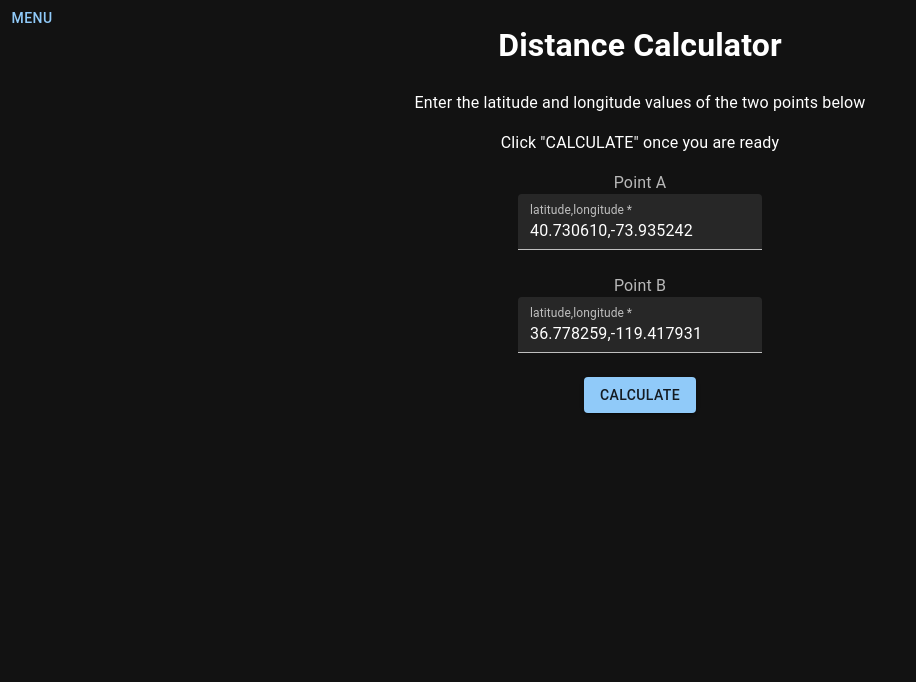
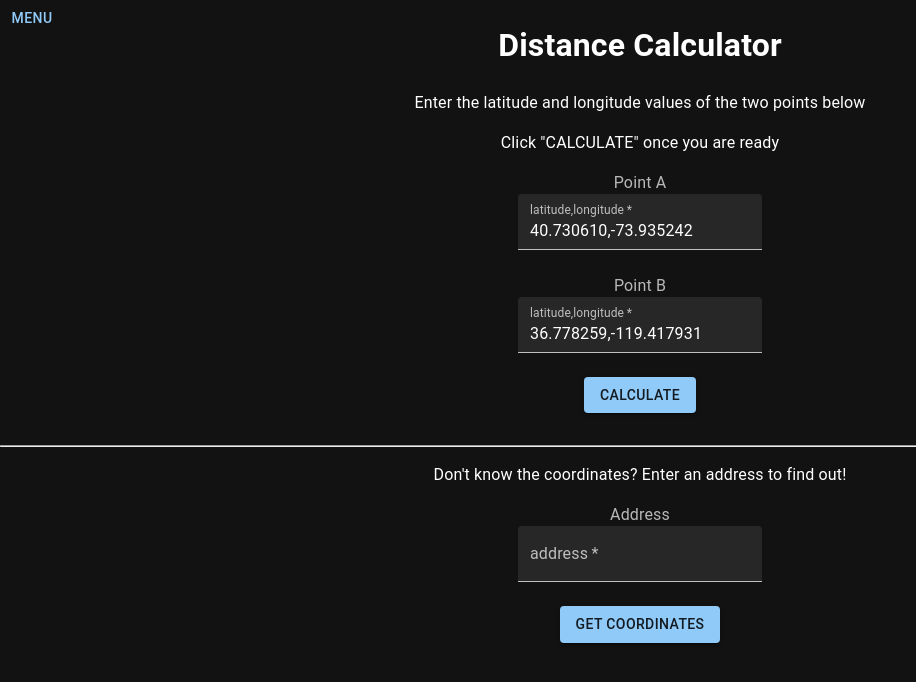
Before and after one commit to Andy-Wu12/distancealyzer, a React (Create React App) app in the folder client/: page /calc in a window 1280 px wide. Shown: the top 682 px of the page, without its empty margins (0-916 px from the left). Built offline with nearby package versions, Linux system fonts and the light colour scheme.

Commit message:
Users can now get coordinates of a location by physical address

```diff
--- /dev/null
+++ b/client/src/components/Geocoder.tsx
@@ -0,0 +1,41 @@
+import InputLabel from "@mui/material/InputLabel";
+import TextField from "@mui/material/TextField";
+
+import ThrottledFetchButton from "./ThrottledFetchButton";
+
+export default function Geocoder() {
+  return (
+    <>
+      <p>Don't know the coordinates? Enter an address to find out!</p>
+      <GeocoderForm />
+    </>
+  )
+}
+
+function GeocoderForm() {
+
+  function onSubmit() {
+
+  }
+
+  return (
+    <>
+      <div className='queryForm'>
+        <form onSubmit={onSubmit} id="GeocodeForm">
+          <div id="address-input">
+            <InputLabel id="address-input-label"> Address </InputLabel>
+            <TextField
+              required id="filled-basic"
+              label="address"
+              defaultValue={""}
+              variant="filled"
+              onChange={(event) => { }}
+            />
+          </div> <br/>
+          {/* Use isDisabled based on fetch status */}
+          <ThrottledFetchButton type="submit" text="Get Coordinates" isDisabled={false} />
+        </form>
+      </div>
+    </>
+  );
+}
--- /dev/null
+++ b/client/src/hooks/useGeocode.ts
@@ -0,0 +1,5 @@
+import { httpGetGeocodedLocation } from "../hooks/requests";
+
+function useGeocoder() {
+
+}
--- a/client/src/routes/Calculator.tsx
+++ b/client/src/routes/Calculator.tsx
@@ -4,6 +4,7 @@ import InputLabel from "@mui/material/InputLabel";
 import TextField from "@mui/material/TextField";
 
 import ThrottledFetchButton from "../components/ThrottledFetchButton";
+import Geocoder from "../components/Geocoder";
 
 import useDistanceCalculator from "../hooks/useCalculator";
 
@@ -13,6 +14,15 @@ import { roundToNDecimalPlaces } from "../util";
 type LocationInput = HTMLTextAreaElement | HTMLInputElement;
 
 export default function DistanceCalculator() {
+  return (
+    <>
+      <DistanceCalculatorForm /> <hr/>
+      <Geocoder />
+    </>
+  )
+}
+
+function DistanceCalculatorForm() {
   const defaultPointA = '40.730610,-73.935242';
   const defaultPointB = '36.778259,-119.417931';
 
@@ -53,8 +63,8 @@ export default function DistanceCalculator() {
       <p>Enter the latitude and longitude values of the two points below</p>
       <p>Click "CALCULATE" once you are ready</p>
 
-      <div className='query-form'>
-        <form onSubmit={onSubmit} className="distanceQueryForm">
+      <div className='queryForm'>
+        <form onSubmit={onSubmit} id="distanceQueryForm">
           <div id="point-a-input">
             <InputLabel id="point-a-input-label"> Point A </InputLabel>
             <TextField
```
Also changed, not shown: client/src/hooks/requests.ts (added, +17 -0 lines).
